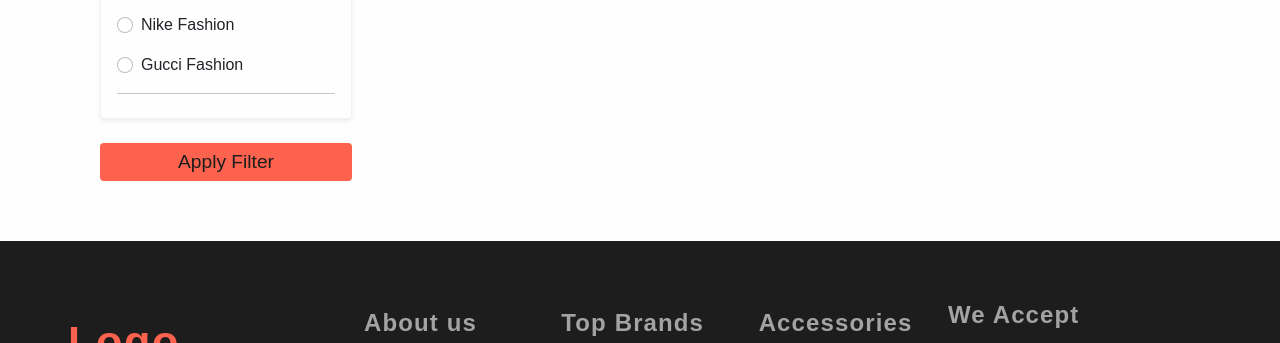
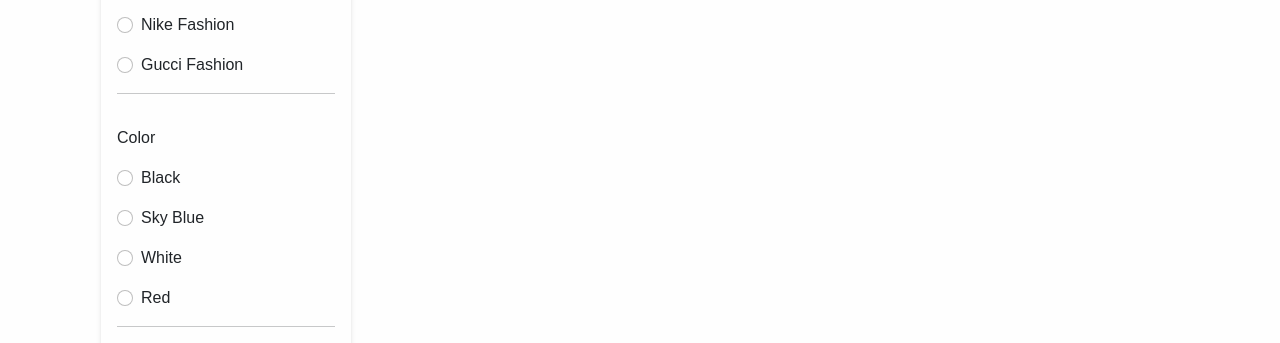
Before and after one commit to gokarna123-goku/simple-e-com-app, a plain HTML site: page shop.html in a window 1280 px wide. Shown: the part 792-1135 px from the top of the page. Drawn offline with nearby package versions, Linux system fonts and the light colour scheme.

Commit message:
completed the section

```diff
--- a/shop.html
+++ b/shop.html
@@ -172,6 +172,34 @@
                             </div>
                             <hr>
                         </div>
+                        <div class="px-3 py-2">
+                            <p class="mb-3">Color</p>
+                            <div class="form-check mb-3">
+                                <input class="form-check-input" type="radio" name="flexRadioDefault" id="black">
+                                <label class="form-check-label" for="black">
+                                    Black
+                                </label>
+                            </div>
+                            <div class="form-check mb-3">
+                                <input class="form-check-input" type="radio" name="flexRadioDefault" id="skyBlue">
+                                <label class="form-check-label" for="skyBlue">
+                                    Sky Blue
+                                </label>
+                            </div>
+                            <div class="form-check mb-3">
+                                <input class="form-check-input" type="radio" name="flexRadioDefault" id="white">
+                                <label class="form-check-label" for="white">
+                                    White
+                                </label>
+                            </div>
+                            <div class="form-check mb-3">
+                                <input class="form-check-input" type="radio" name="flexRadioDefault" id="red">
+                                <label class="form-check-label" for="red">
+                                    Red
+                                </label>
+                            </div>
+                            <hr>
+                        </div>
                     </div>
                     <div class="px-0">
                         <button class="btn btn_apply_filter">Apply Filter</button>
```
